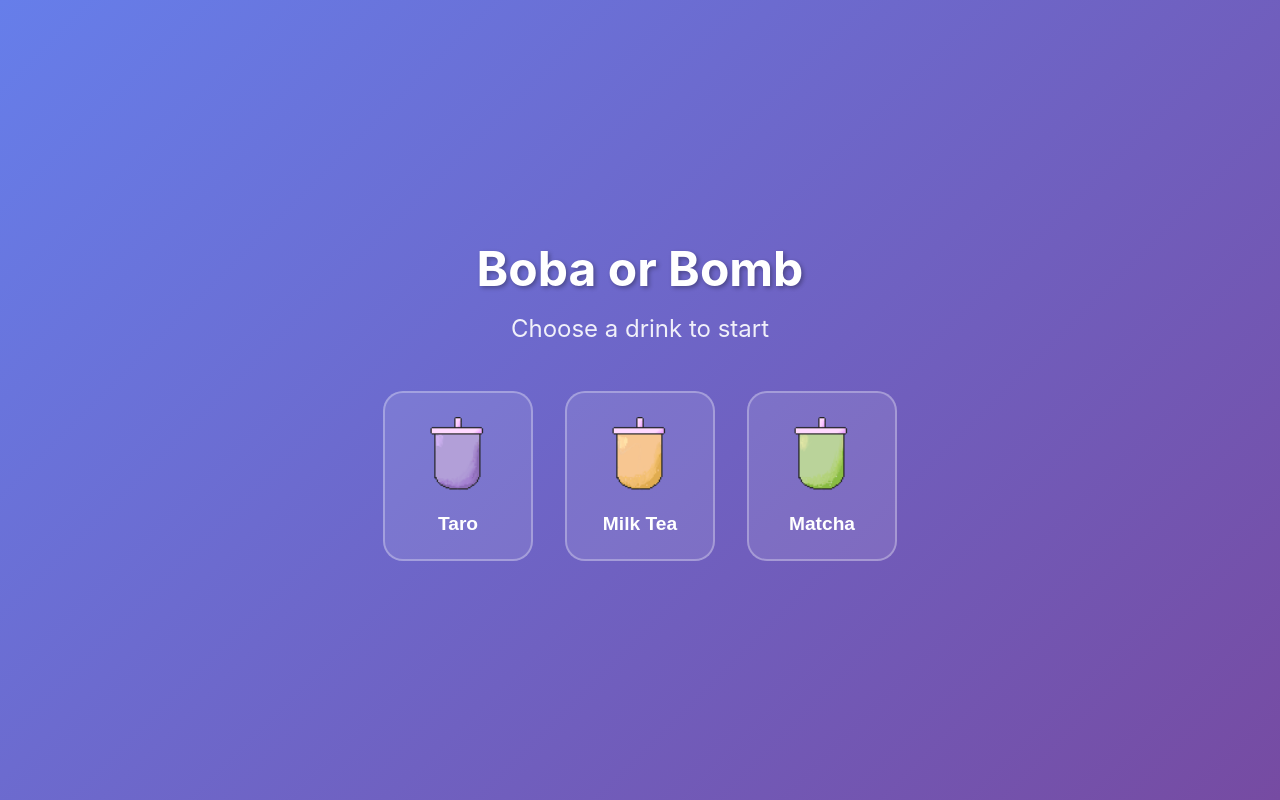
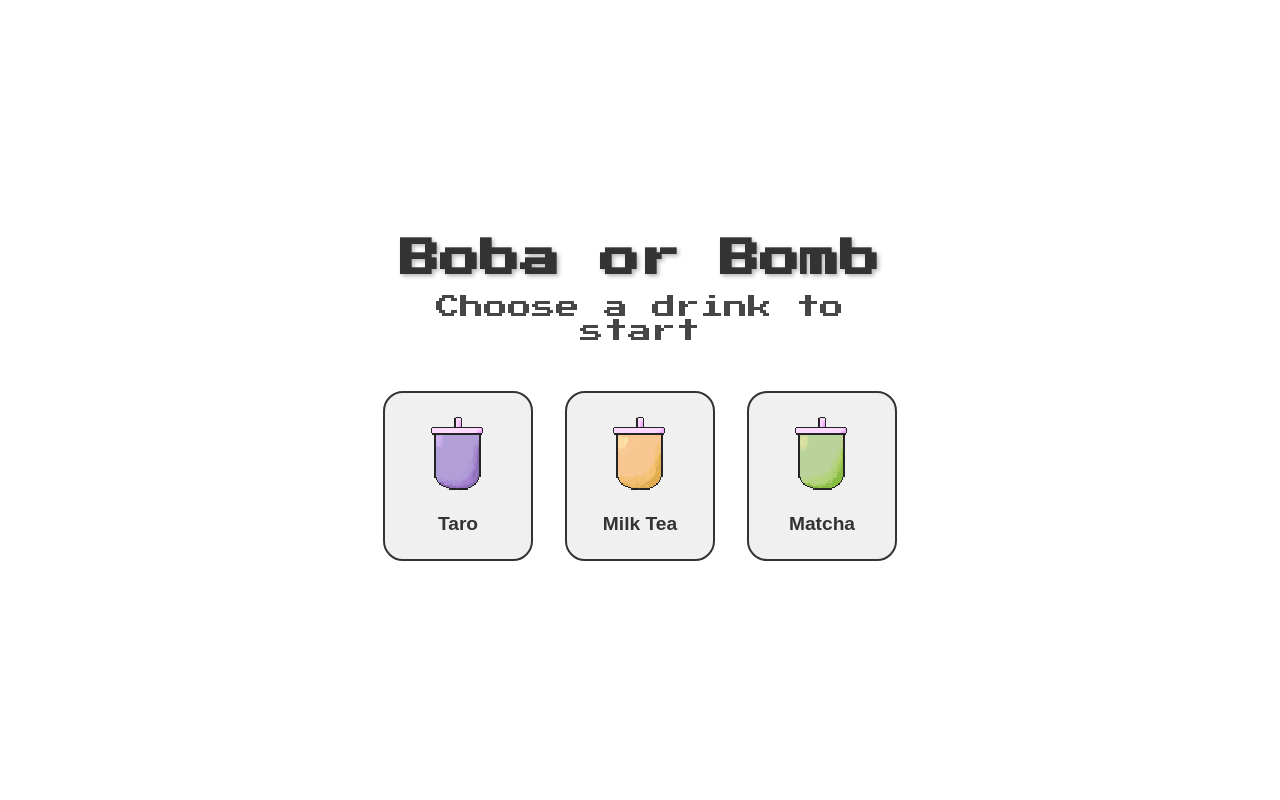
Before and after one commit to sarahli-mp3/boba-or-bomb, a React (Vite) app: page / in a window 1280 px wide. Built offline with nearby package versions, Linux system fonts and the light colour scheme.

Commit message:
stable version, added ui changes

```diff
--- a/src/game/RenderEngine.ts
+++ b/src/game/RenderEngine.ts
@@ -273,11 +273,4 @@ export class RenderEngine {
     this.ctx.font = "16px monospace";
     this.ctx.fillText(`FPS: ${fps.toFixed(1)}`, 10, 30);
   }
-
-  drawHUD(bobaCount: number, highScore: number) {
-    this.ctx.fillStyle = "#000000";
-    this.ctx.font = "20px Arial";
-    this.ctx.fillText(`Boba: ${bobaCount}/10`, 10, 60);
-    this.ctx.fillText(`High Score: ${highScore}`, 10, 90);
-  }
 }
--- a/src/game/engine.ts
+++ b/src/game/engine.ts
@@ -166,13 +166,8 @@ export class GameEngine {
     this.renderEngine.drawCupWithImage(this.cup, this.selectedDrink);
     this.renderEngine.drawCupFill(this.cup, this.gameLogic.getBobaCount());
 
-    // Draw HUD
+    // FPS display (if enabled)
     const settings = GameSettingsManager.getSettings();
-    this.renderEngine.drawHUD(
-      this.gameLogic.getBobaCount(),
-      settings.highScore
-    );
-
     if (settings.showFPS) {
       this.renderEngine.drawFPS(this.fps);
     }
--- a/src/index.css
+++ b/src/index.css
@@ -1,3 +1,6 @@
+/* Import pixel font */
+@import url("https://fonts.googleapis.com/css2?family=Press+Start+2P&display=swap");
+
 /* Reset and base styles */
 * {
   margin: 0;
@@ -9,11 +12,12 @@ html,
 body {
   height: 100%;
   overflow: hidden; /* Prevent scrolling */
-  font-family: -apple-system, BlinkMacSystemFont, "Segoe UI", "Roboto", "Oxygen",
-    "Ubuntu", "Cantarell", "Fira Sans", "Droid Sans", "Helvetica Neue",
-    sans-serif;
-  -webkit-font-smoothing: antialiased;
-  -moz-osx-font-smoothing: grayscale;
+  font-family: "Press Start 2P", monospace;
+  -webkit-font-smoothing: none;
+  -moz-osx-font-smoothing: none;
+  image-rendering: pixelated;
+  image-rendering: -moz-crisp-edges;
+  image-rendering: crisp-edges;
 }
 
 #root {
@@ -36,8 +40,8 @@ body {
   display: flex;
   align-items: center;
   justify-content: center;
-  background: linear-gradient(135deg, #667eea 0%, #764ba2 100%);
-  color: white;
+  background: white;
+  color: #333;
 }
 
 .start-content {
@@ -47,7 +51,7 @@ body {
 }
 
 .game-title {
-  font-size: 3rem;
+  font-size: 2.5rem;
   font-weight: bold;
   margin-bottom: 1rem;
   text-shadow: 2px 2px 4px rgba(0, 0, 0, 0.3);
@@ -67,13 +71,13 @@ body {
 }
 
 .drink-button {
-  background: rgba(255, 255, 255, 0.1);
-  border: 2px solid rgba(255, 255, 255, 0.3);
+  background: #f0f0f0;
+  border: 2px solid #333;
   border-radius: 20px;
   padding: 1.5rem;
   cursor: pointer;
   transition: all 0.3s ease;
-  color: white;
+  color: #333;
   display: flex;
   flex-direction: column;
   align-items: center;
@@ -82,8 +86,8 @@ body {
 }
 
 .drink-button:hover {
-  background: rgba(255, 255, 255, 0.2);
-  border-color: rgba(255, 255, 255, 0.6);
+  background: #e0e0e0;
+  border-color: #666;
   transform: translateY(-5px);
 }
 
@@ -107,7 +111,7 @@ body {
   width: 100vw;
   height: 100vh;
   position: relative;
-  background: linear-gradient(180deg, #87ceeb 0%, #98fb98 100%);
+  background: white;
   overflow: hidden;
 }
 
@@ -116,15 +120,16 @@ body {
   top: 20px;
   left: 20px;
   z-index: 10;
-  background: rgba(0, 0, 0, 0.7);
-  color: white;
+  background: rgba(255, 255, 255, 0.9);
+  color: #333;
   padding: 1rem;
   border-radius: 10px;
-  font-size: 1.2rem;
+  font-size: 1rem;
   font-weight: bold;
   display: flex;
   flex-direction: column;
   gap: 1rem;
+  border: 2px solid #333;
 }
 
 .lives-display {
@@ -175,8 +180,8 @@ body {
   display: flex;
   align-items: center;
   justify-content: center;
-  background: linear-gradient(135deg, #667eea 0%, #764ba2 100%);
-  color: white;
+  background: white;
+  color: #333;
 }
 
 .loading-content {
@@ -185,14 +190,15 @@ body {
 }
 
 .loading-content h2 {
-  font-size: 2rem;
+  font-size: 1.5rem;
   margin-bottom: 2rem;
 }
 
 .loading-bar {
   width: 300px;
   height: 20px;
-  background: rgba(255, 255, 255, 0.2);
+  background: #e0e0e0;
+  border: 2px solid #333;
   border-radius: 10px;
   overflow: hidden;
   margin-bottom: 1rem;
@@ -212,8 +218,8 @@ body {
   display: flex;
   align-items: center;
   justify-content: center;
-  background: linear-gradient(135deg, #667eea 0%, #764ba2 100%);
-  color: white;
+  background: white;
+  color: #333;
 }
 
 .result-content {
@@ -223,7 +229,7 @@ body {
 }
 
 .result-title {
-  font-size: 3rem;
+  font-size: 2.5rem;
   font-weight: bold;
   margin-bottom: 2rem;
   text-shadow: 2px 2px 4px rgba(0, 0, 0, 0.3);
@@ -252,9 +258,9 @@ body {
 
 .action-button {
   padding: 1rem 2rem;
-  border: none;
+  border: 2px solid #333;
   border-radius: 25px;
-  font-size: 1.1rem;
+  font-size: 0.9rem;
   font-weight: 600;
   cursor: pointer;
   transition: all 0.3s ease;
@@ -272,14 +278,14 @@ body {
 }
 
 .action-button.secondary {
-  background: rgba(255, 255, 255, 0.1);
-  color: white;
-  border: 2px solid rgba(255, 255, 255, 0.3);
+  background: #f0f0f0;
+  color: #333;
+  border: 2px solid #333;
 }
 
 .action-button.secondary:hover {
-  background: rgba(255, 255, 255, 0.2);
-  border-color: rgba(255, 255, 255, 0.6);
+  background: #e0e0e0;
+  border-color: #666;
   transform: translateY(-2px);
 }
 
@@ -290,11 +296,11 @@ body {
 /* Mobile responsiveness */
 @media (max-width: 768px) {
   .game-title {
-    font-size: 2rem;
+    font-size: 1.5rem;
   }
 
   .game-subtitle {
-    font-size: 1.2rem;
+    font-size: 1rem;
   }
 
   .drink-selection {
@@ -308,16 +314,16 @@ body {
   }
 
   .result-title {
-    font-size: 2rem;
+    font-size: 1.5rem;
   }
 
   .result-message {
-    font-size: 1.1rem;
+    font-size: 0.9rem;
   }
 
   .action-button {
     min-width: 200px;
-    font-size: 1rem;
+    font-size: 0.8rem;
   }
 }
 
@@ -328,7 +334,7 @@ body {
   }
 
   .game-title {
-    font-size: 1.8rem;
+    font-size: 1.2rem;
   }
 
   .drink-image {
@@ -337,6 +343,6 @@ body {
   }
 
   .drink-name {
-    font-size: 1rem;
+    font-size: 0.8rem;
   }
 }
```
